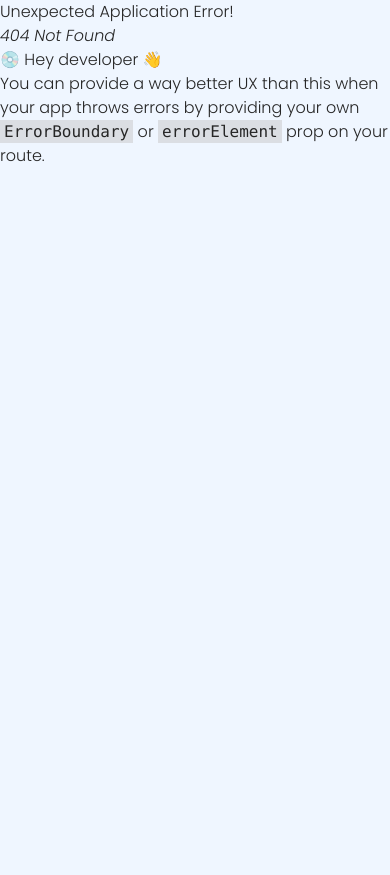
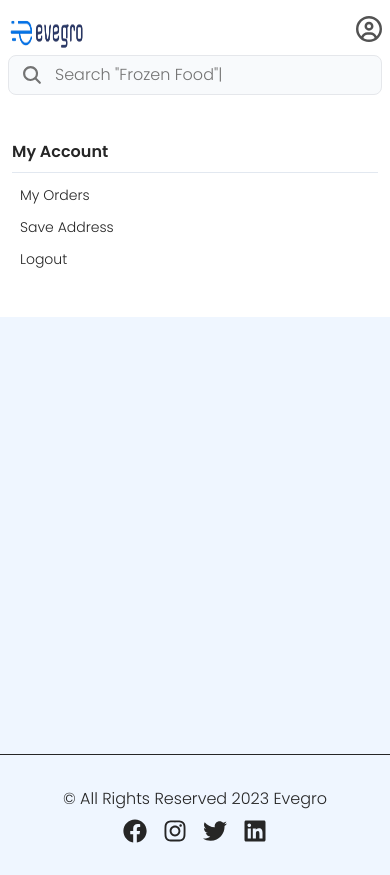
Before and after one commit to Karthik7259/evergo, a React (Vite) app in the folder frontend/: page /user in a window 390 px wide. Before the commit this address had no page. Before the commit the page ends 844 px from the top, so only its background shows below. Built offline with nearby package versions, Linux system fonts and the light colour scheme; no server answers.

Commit message:
mobile logout

```diff
--- a/frontend/src/components/Header.jsx
+++ b/frontend/src/components/Header.jsx
@@ -1,4 +1,4 @@
-import React, { useState } from 'react'
+import React, { use, useState } from 'react'
 import logo from '../assets/Evegro logo.png'
 import Search from './Search'
 import { Link, useLocation ,useNavigate} from 'react-router-dom'
@@ -16,9 +16,7 @@ const Header = () => {
   const navigate = useNavigate();
 
   const isSearchPage = location.pathname === "/search";
-
   const user=useSelector((state)=>state?.user)
-
   const [openUserMenu, setOpenUserMenu] = useState(false);
 
 
@@ -30,6 +28,14 @@ const Header = () => {
 
   const handleCloseUserMenu = () => {
     setOpenUserMenu(false);
+  }
+
+  const handleMobileuser = () => {
+     if(!user._id){
+      navigate('/login');
+      return
+     }
+     navigate('/user');
   }
 
   return (
@@ -53,7 +59,7 @@ const Header = () => {
             </div>
             <div>
               {/* user icon it is visible only on mobile */}
-              <button className='text-neutral-600 mt-[25px]  lg:hidden  ' >
+              <button className='text-neutral-600 mt-[25px]  lg:hidden ' onClick={handleMobileuser} >
                 <FaRegCircleUser size={26} />
               </button>
               {/* Desktop */}
@@ -61,7 +67,7 @@ const Header = () => {
                 {
                   user?._id ? (
                     <div className='relative'>
-                    <div onClick={()=>setOpenUserMenu(preve => !preve)} className='flex select-none items-center gap-1 cursor-pointer'>
+                    <div onClick={()=>setOpenUserMenu(prev => !prev)} className='flex select-none items-center gap-1 cursor-pointer'>
 
               <p>Account</p>
               {
--- a/frontend/src/components/UserMenu.jsx
+++ b/frontend/src/components/UserMenu.jsx
@@ -1,7 +1,7 @@
 import React from 'react'
 import { useDispatch, useSelector } from 'react-redux'
 import Divider from './Divider'
-import { Link } from 'react-router-dom'
+import { Link, useNavigate } from 'react-router-dom'
 import Axios from '../../utils/Axios'
 import SummaryApi from '../../common/SummaryApi'
 import { logout } from '../redux/userSlice'
@@ -11,6 +11,7 @@ import AxiosToastError from '../../utils/AxiosToastError'
 const UserMenu = ({close}) => {
     const user =useSelector((state) => state?.user)
     const dispatch=useDispatch()
+    const navigate = useNavigate();
 
     const handleLogout = async () => {
        try{
@@ -20,10 +21,13 @@ const UserMenu = ({close}) => {
         })
 
         if(response.data.success){
+          if(close){
             close();
+          }
              dispatch(logout())
              localStorage.clear();
             toast.success(response.data.message)
+             navigate('/') // Redirect to login page after logout
 
         }
 
--- a/frontend/src/pages/Login.jsx
+++ b/frontend/src/pages/Login.jsx
@@ -6,7 +6,7 @@ import Axios from '../../utils/Axios'
 import SummaryApi from '../../common/SummaryApi'
 import AxiosToastError from '../../utils/AxiosToastError'
 import { Link, useNavigate } from 'react-router-dom'
-import { fetchUserDetails } from '../../utils/fetchUserDetails'
+import fetchUserDetails from '../../utils/fetchUserDetails'
 import { useDispatch } from 'react-redux'
 import { setUserDetails } from '../redux/userSlice'
 const Login = () => {
@@ -31,11 +31,15 @@ const Login = () => {
     });
   }
 
+
+
   const valideValue=Object.values(data).every(el=>el)
 
 
    const handleSubmit = async(e)=>{
     e.preventDefault();
+
+
 
     try{
       // Add a loading toast that will be dismissed on success or error
@@ -72,6 +76,13 @@ const Login = () => {
       }
 
    }catch(err){
+      // Dismiss loading toast if it exists
+      toast.dismiss();
+
+      console.log('Login error:', err);
+      console.log('Error response:', err.response);
+      console.log('Error message:', err.message);
+
       // For network errors specifically
       if (err.message === 'Network Error' || !err.response) {
         toast.error('Cannot connect to server. Please check your internet connection or try again later.');
@@ -137,6 +148,8 @@ const Login = () => {
           <button disabled={!valideValue}  className={` ${ valideValue ?  "bg-green-800 hover:bg-green-700" : "bg-gray-500"}  text-white py-2 rounded font-semibold my-3 tracking-wide`}>
             Login
           </button>
+
+
         </form>
 
           <p>
--- /dev/null
+++ b/frontend/src/pages/UserMenuMobile.jsx
@@ -0,0 +1,14 @@
+import React from 'react'
+import UserMenu from '../components/UserMenu'
+
+const UserMenuMobile = () => {
+  return (
+    <section className='bg-white h-full w-full py-8'>
+       <div className='conainer mx-auto p-3'>
+        <UserMenu />
+       </div>
+    </section>
+  )
+}
+
+export default UserMenuMobile
```
Also changed, not shown: frontend/src/route/index.jsx (+7 -1 lines).
